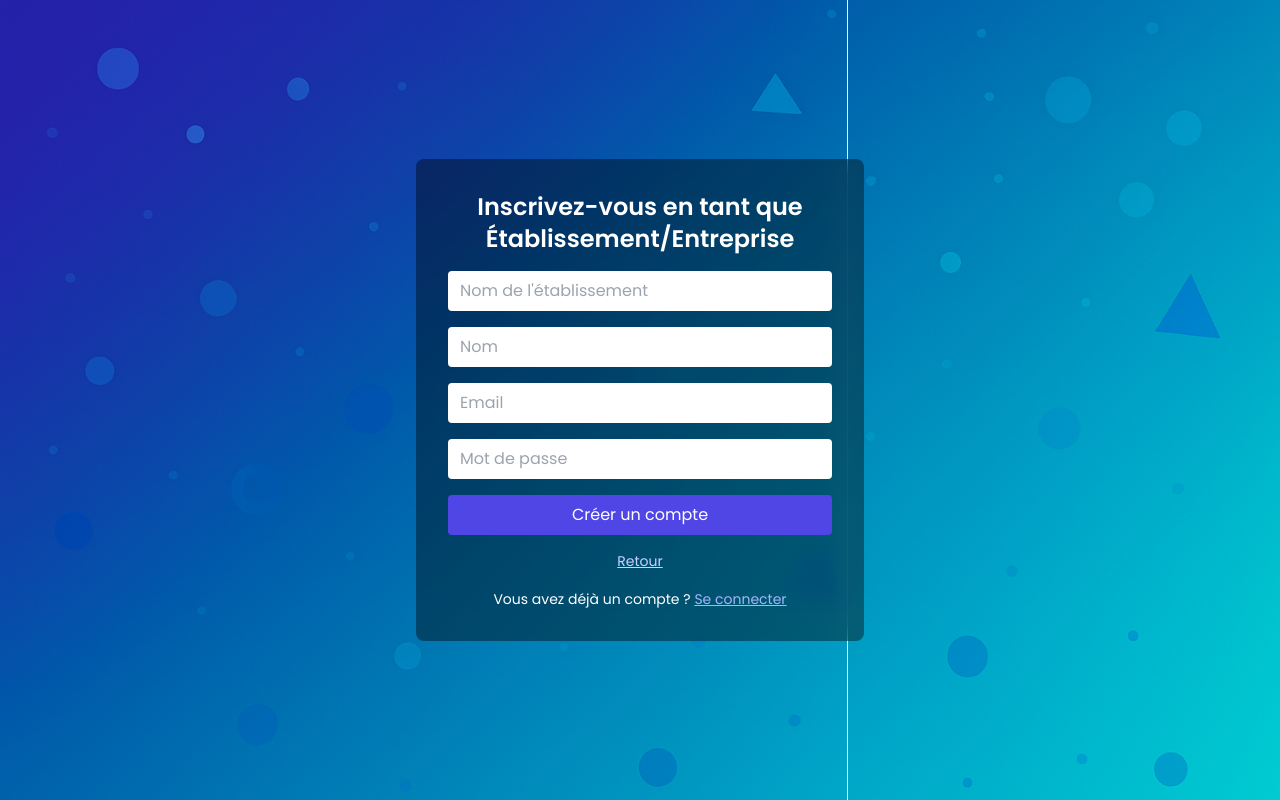
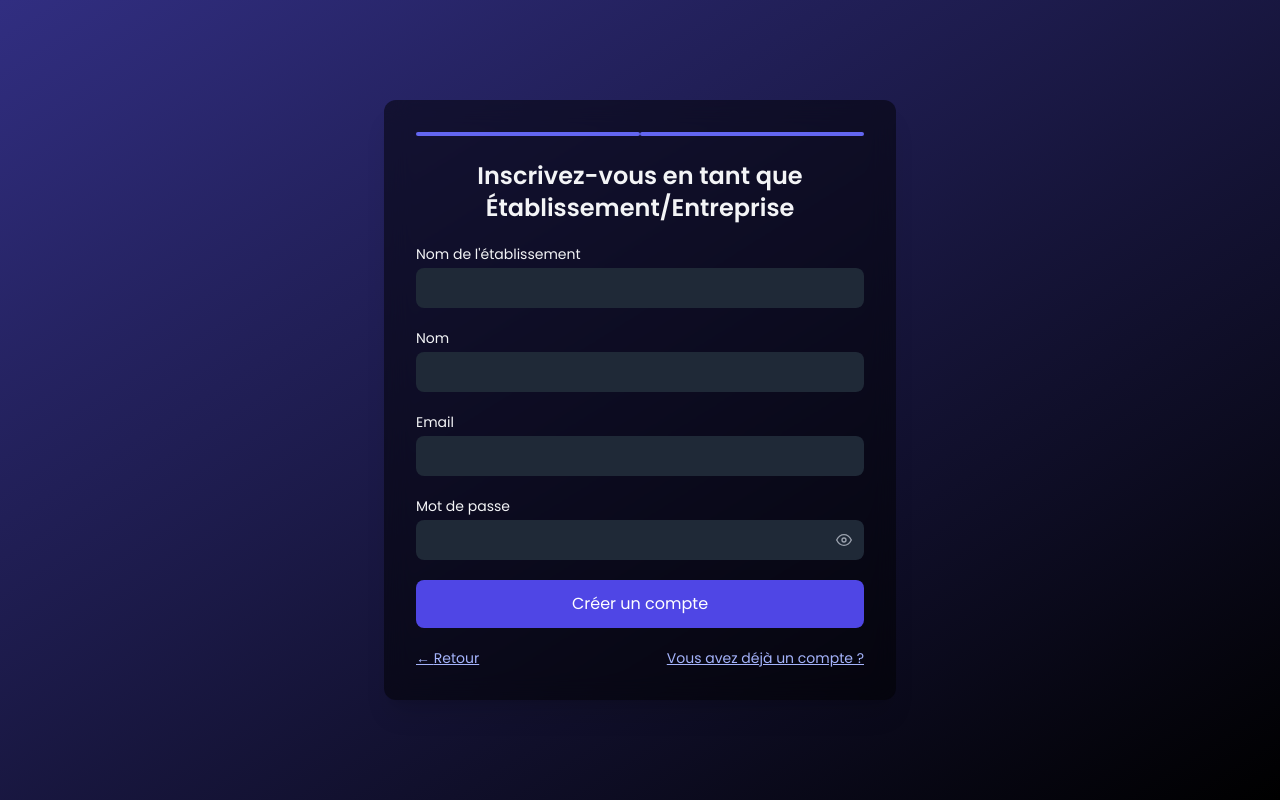
Before and after one commit to azarqane/amanet, a Next.js app in the folder apps/frontend/: page /signup in a window 1280 px wide. Both pictures are taken after a click on the button "Établissement/Entreprise". Built offline with nearby package versions, Linux system fonts and the light colour scheme.

Commit message:
supabase

```diff
--- a/apps/frontend/package.json
+++ b/apps/frontend/package.json
@@ -16,7 +16,8 @@
     "next": "^14.2.3",
     "react": "^18.2.0",
     "react-dom": "^18.2.0",
-    "react-i18next": "^13.0.0"
+    "react-i18next": "^13.0.0",
+    "react-icons": "^5.5.0"
   },
   "devDependencies": {
     "@types/aos": "^3.0.7",
--- a/apps/frontend/src/pages/signup.tsx
+++ b/apps/frontend/src/pages/signup.tsx
@@ -4,6 +4,7 @@ import Link from 'next/link';
 import AppLayout from '../components/AppLayout';
 import { useTranslation } from 'react-i18next';
 import { supabase } from '../utils/supabaseClient';
+import { FiHome, FiUser, FiBook, FiEye, FiEyeOff } from 'react-icons/fi';
 
 export default function Signup() {
   const [role, setRole] = useState<'institution' | 'learner' | null>(null);
@@ -12,12 +13,15 @@ export default function Signup() {
   const [name, setName] = useState('');
   const [email, setEmail] = useState('');
   const [password, setPassword] = useState('');
+  const [showPwd, setShowPwd] = useState(false);
   const [message, setMessage] = useState('');
+  const [loading, setLoading] = useState(false);
   const { t } = useTranslation('signup');
 
   const handleSubmit = async (e: FormEvent<HTMLFormElement>) => {
     e.preventDefault();
     setMessage('');
+    setLoading(true);
     const { error } = await supabase.auth.signUp({
       email,
       password,
@@ -29,46 +33,56 @@ export default function Signup() {
         },
       },
     });
-    if (error) {
-      setMessage(error.message);
-    } else {
-      setMessage(t('auth.signupSuccess'));
-    }
+    setLoading(false);
+    if (error) setMessage(error.message);
+    else setMessage(t('auth.signupSuccess'));
   };
+
+  const RoleCard = ({ value, icon, label }: { value: 'institution' | 'learner'; icon: JSX.Element; label: string }) => (
+    <button
+      onClick={() => { setRole(value); setStep(2); }}
+      className={`
+        flex-1 flex flex-col items-center p-6 rounded-lg border-2
+        ${role === value ? 'border-indigo-500 bg-indigo-50' : 'border-gray-300 hover:border-indigo-400'}
+        transition
+      `}
+      aria-pressed={role === value}
+    >
+      <div className="text-3xl mb-2">{icon}</div>
+      <span className="font-medium">{label}</span>
+    </button>
+  );
 
   return (
     <AppLayout>
-      <div className="min-h-screen flex items-center justify-center py-12 px-4">
+      <div className="min-h-screen flex items-center justify-center bg-gradient-to-br from-indigo-900 to-black text-gray-100">
         <Head>
           <title>{t('auth.createAccountTitle')}</title>
         </Head>
-        <div className="max-w-md w-full space-y-6 bg-black/40 p-8 rounded-lg backdrop-blur-md">
+        <div className="w-full max-w-lg bg-black/50 backdrop-blur-md p-8 rounded-xl shadow-xl">
+
+          {/* Progress bar */}
+          <div className="flex items-center mb-6">
+            {[1,2].map((s) => (
+              <div key={s} className="flex-1">
+                <div
+                  className={`h-1 rounded-full ${step >= s ? 'bg-indigo-500' : 'bg-gray-700'}`}
+                />
+              </div>
+            ))}
+          </div>
+
           {step === 1 && (
             <div className="space-y-6 text-center">
               <h1 className="text-3xl font-bold">{t('auth.createAccountTitle')}</h1>
-              <div className="flex justify-center space-x-4 rtl:space-x-reverse">
-                <button
-                  className="bg-indigo-600 hover:bg-indigo-700 px-4 py-2 rounded"
-                  onClick={() => {
-                    setRole('institution');
-                    setStep(2);
-                  }}
-                >
-                  {t('auth.institution')}
-                </button>
-                <button
-                  className="bg-indigo-600 hover:bg-indigo-700 px-4 py-2 rounded"
-                  onClick={() => {
-                    setRole('learner');
-                    setStep(2);
-                  }}
-                >
-                  {t('auth.learner')}
-                </button>
+              <p className="text-sm opacity-80">{t('auth.chooseRoleHint')}</p>
+              <div className="flex gap-4">
+                <RoleCard value="institution" icon={<FiHome />} label={t('auth.institution')} />
+                <RoleCard value="learner"    icon={<FiBook />} label={t('auth.learner')} />
               </div>
               <p className="text-sm">
-                {t('auth.alreadyAccount')} {' '}
-                <Link href="/login" className="underline text-indigo-300">
+                {t('auth.alreadyAccount')}{' '}
+                <Link href="/login" className="underline text-indigo-300 hover:text-indigo-100">
                   {t('auth.login')}
                 </Link>
               </p>
@@ -76,66 +90,98 @@ export default function Signup() {
           )}
 
           {step === 2 && role && (
-            <form className="space-y-4" onSubmit={handleSubmit}>
-              <h1 className="text-2xl font-semibold text-center">
-                {t('auth.signUpAs', {
-                  role: role === 'institution' ? t('auth.institution') : t('auth.learner'),
-                })}
-              </h1>
+            <form className="space-y-5" onSubmit={handleSubmit} noValidate>
+              <h2 className="text-2xl font-semibold text-center">
+                {t('auth.signUpAs', { role: role === 'institution' ? t('auth.institution') : t('auth.learner') })}
+              </h2>
+
               {role === 'institution' && (
+                <div>
+                  <label className="block mb-1 text-sm">{t('auth.institutionName')}</label>
                   <input
                     type="text"
                     value={institutionName}
                     onChange={(e) => setInstitutionName(e.target.value)}
-                  placeholder={t('auth.institutionName')}
-                  className="w-full px-3 py-2 rounded text-gray-900"
+                    required
+                    className="w-full px-4 py-2 rounded-lg bg-gray-800 focus:outline-none focus:ring-2 focus:ring-indigo-500"
                   />
+                </div>
               )}
+
+              <div>
+                <label className="block mb-1 text-sm">{t('auth.name')}</label>
                 <input
                   type="text"
                   value={name}
                   onChange={(e) => setName(e.target.value)}
-                placeholder={t('auth.name')}
-                className="w-full px-3 py-2 rounded text-gray-900"
+                  required
+                  className="w-full px-4 py-2 rounded-lg bg-gray-800 focus:outline-none focus:ring-2 focus:ring-indigo-500"
                 />
+              </div>
+
+              <div>
+                <label className="block mb-1 text-sm">{t('auth.email')}</label>
                 <input
                   type="email"
                   value={email}
                   onChange={(e) => setEmail(e.target.value)}
-                placeholder={t('auth.email')}
-                className="w-full px-3 py-2 rounded text-gray-900"
+                  required
+                  className="w-full px-4 py-2 rounded-lg bg-gray-800 focus:outline-none focus:ring-2 focus:ring-indigo-500"
                 />
+              </div>
+
+              <div>
+                <label className="block mb-1 text-sm">{t('auth.password')}</label>
+                <div className="relative">
                   <input
-                type="password"
+                    type={showPwd ? 'text' : 'password'}
                     value={password}
                     onChange={(e) => setPassword(e.target.value)}
-                placeholder={t('auth.password')}
-                className="w-full px-3 py-2 rounded text-gray-900"
+                    required
+                    className="w-full px-4 py-2 rounded-lg bg-gray-800 pr-10 focus:outline-none focus:ring-2 focus:ring-indigo-500"
                   />
                   <button
+                    type="button"
+                    onClick={() => setShowPwd(!showPwd)}
+                    className="absolute inset-y-0 right-3 flex items-center text-gray-400 hover:text-gray-200"
+                    tabIndex={-1}
+                  >
+                    {showPwd ? <FiEyeOff /> : <FiEye />}
+                  </button>
+                </div>
+              </div>
+
+              {message && (
+                <p className="text-sm text-center text-red-400">{message}</p>
+              )}
+
+              <button
                 type="submit"
-                className="w-full bg-indigo-600 hover:bg-indigo-700 text-white px-4 py-2 rounded"
+                disabled={loading}
+                className={`
+                  w-full flex justify-center items-center space-x-2 py-3 rounded-lg text-white
+                  ${loading ? 'bg-indigo-400 cursor-not-allowed' : 'bg-indigo-600 hover:bg-indigo-700'}
+                `}
               >
-                {t('auth.register')}
+                {loading && <span className="loader-border loader-border-white animate-spin rounded-full w-5 h-5"/>}
+                <span>{t('auth.register')}</span>
               </button>
+
+              <div className="flex justify-between items-center text-sm">
                 <button
                   type="button"
-                className="w-full text-sm underline text-indigo-200"
-                onClick={() => setStep(1)}
+                  onClick={() => { setStep(1); setMessage(''); }}
+                  className="underline text-indigo-300 hover:text-indigo-100"
                 >
-                {t('auth.back')}
+                  ← {t('auth.back')}
                 </button>
-              {message && (
-                <p className="text-center text-sm">{message}</p>
-              )}
-              <p className="text-sm text-center">
-                {t('auth.alreadyAccount')} {' '}
-                <Link href="/login" className="underline text-indigo-300">
-                  {t('auth.login')}
+                <Link href="/login" className="underline text-indigo-300 hover:text-indigo-100">
+                  {t('auth.alreadyAccount')}
                 </Link>
-              </p>
+              </div>
             </form>
           )}
+
         </div>
       </div>
     </AppLayout>
```
Also changed, not shown: 2 other files (tests, documents, lock files or other folders). Lines whose indentation alone changed are shown as unchanged.
